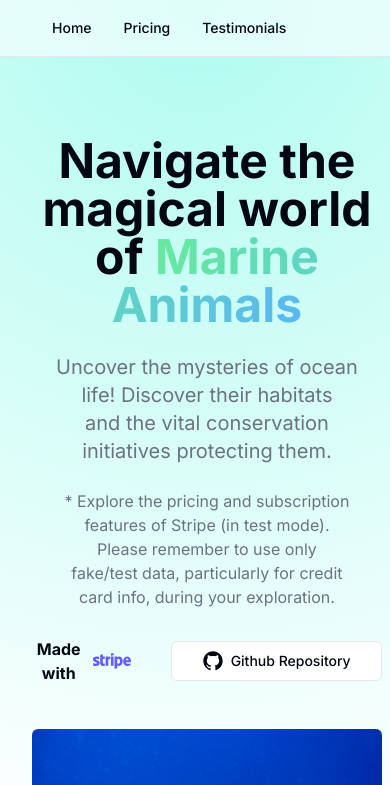
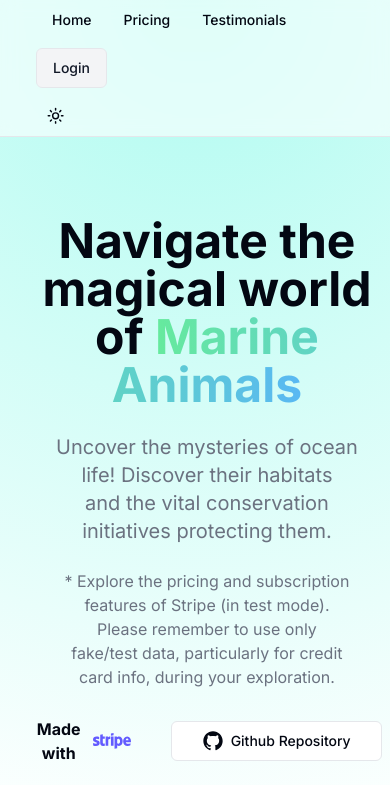
Before and after one commit to julianazacharias/subscriptions-website, a Next.js app: page / in a window 390 px wide. Shown: the top 785 px of the page. Built offline with nearby package versions, Linux system fonts and the light colour scheme; no server answers.

Commit message:
adjusting responsiveness in navbar

```diff
--- a/src/components/Navbar.tsx
+++ b/src/components/Navbar.tsx
@@ -63,49 +63,44 @@ export const Navbar = () => {
 						</a>
 					</NavigationMenuItem>
 
-					<nav className="md:flex gap-2">
+					<nav className="flex flex-col md:flex-row gap-2">
+						{/* Centralized links container */}
+						<div className="flex flex-wrap justify-center md:justify-start">
 							{routeList.map((route: RouteProps, i) => (
 								<Link
 									rel="noreferrer noopener"
 									href={route.href}
 									key={i}
-								className={`text-[17px] ${buttonVariants({
+									className={`text-[12px] md:text-[14px] ${buttonVariants({
 										variant: "ghost",
 									})}`}
 								>
 									{route.label}
 								</Link>
 							))}
-						{/* {isAuthenticated && isSubscribed && (
-							<Link
-								rel="noreferrer noopener"
-								href={process.env.NEXT_PUBLIC_STRIPE_CUSTOMER_PORTAL_URL!}
-								target="_blank"
-								className={`text-[17px] ${buttonVariants({
-									variant: "ghost",
-								})}`}
-							>
-								Billing Portal
-							</Link>
-						)} */}
+
 							{isAuthenticated && (
 								<Link
 									rel="noreferrer noopener"
 									href="/free"
-								className={`text-[17px] ${buttonVariants({
+									className={`text-[12px] md:text-[14px] ${buttonVariants({
 										variant: "ghost",
 									})}`}
 								>
 									Free Content
 								</Link>
 							)}
-					</nav>
-					<div className="hidden md:flex gap-2">
+						</div>
+
+						{/* Fixed links for authentication and premium user */}
+						<div className="flex gap-2 md:gap-4">
 							{isAuthenticated && (
 								<Link
 									rel="noreferrer noopener"
 									href="/api/auth/logout"
-								className={`border ${buttonVariants({ variant: "secondary" })}`}
+									className={`border ${buttonVariants({
+										variant: "secondary",
+									})} text-[12px] md:text-[14px]`}
 								>
 									Logout
 									<LogOut className="w-4 h-4 ml-2" />
@@ -116,7 +111,9 @@ export const Navbar = () => {
 								<Link
 									rel="noreferrer noopener"
 									href="/api/auth/login"
-								className={`border ${buttonVariants({ variant: "secondary" })}`}
+									className={`border ${buttonVariants({
+										variant: "secondary",
+									})} text-[12px] md:text-[14px]`}
 								>
 									Login
 								</Link>
@@ -130,14 +127,15 @@ export const Navbar = () => {
 										{
 											variant: "secondary",
 										}
-								)}`}
+									)} text-[12px] md:text-[14px]`}
 								>
 									Premium User 🌟
 								</Link>
 							)}
+						</div>
 
 						<ModeToggle />
-					</div>
+					</nav>
 				</NavigationMenuList>
 			</NavigationMenu>
 		</header>
```
Lines whose indentation alone changed are shown as unchanged.
